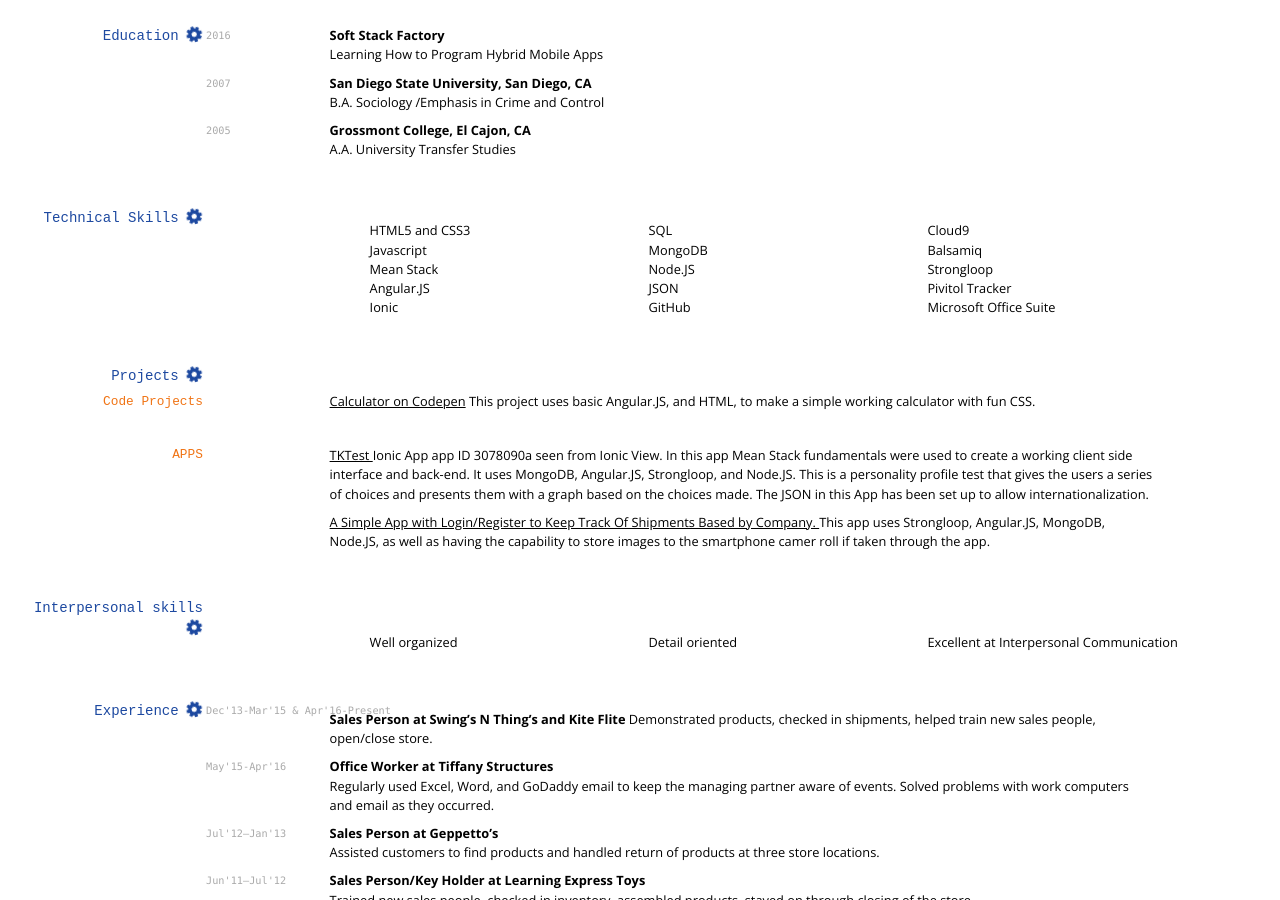
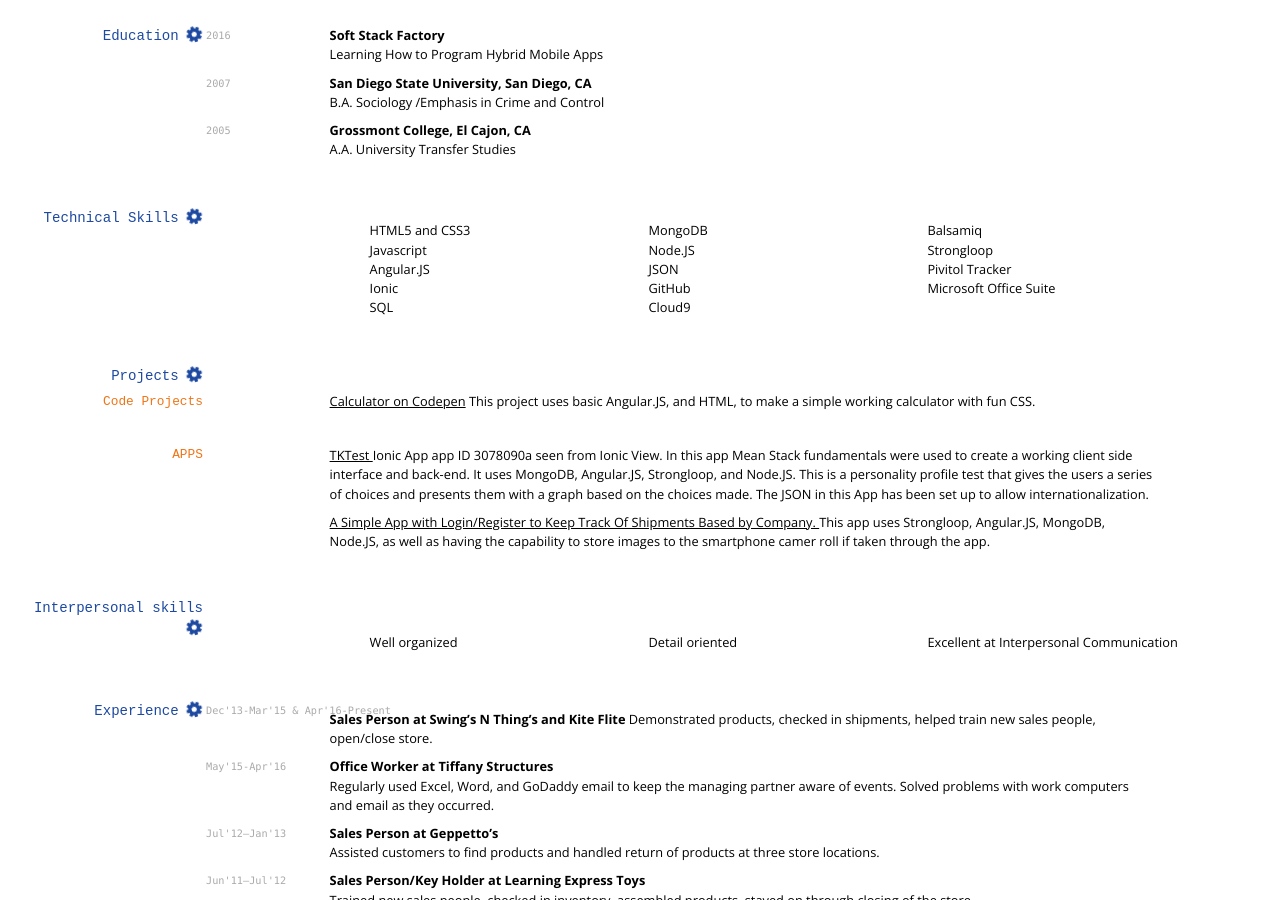
Before and after one commit to bdowlatshahiessf/bdowlatshahiessf.github.io, a Jekyll site: the page built from index.md, in a window 1280 px wide and 900 px high, scrolled down 418 px. Built offline with Jekyll 4.4.1, drawn with Linux system fonts in a browser that asks for light colours; nearby versions of some CDN libraries.

Commit message:
Update index.md

```diff
--- a/index.md
+++ b/index.md
@@ -46,7 +46,6 @@ A.A. University Transfer Studies
 
 *  HTML5 and CSS3
 *  Javascript
-*  Mean Stack
 *  Angular.JS
 *  Ionic
 *  SQL
```
